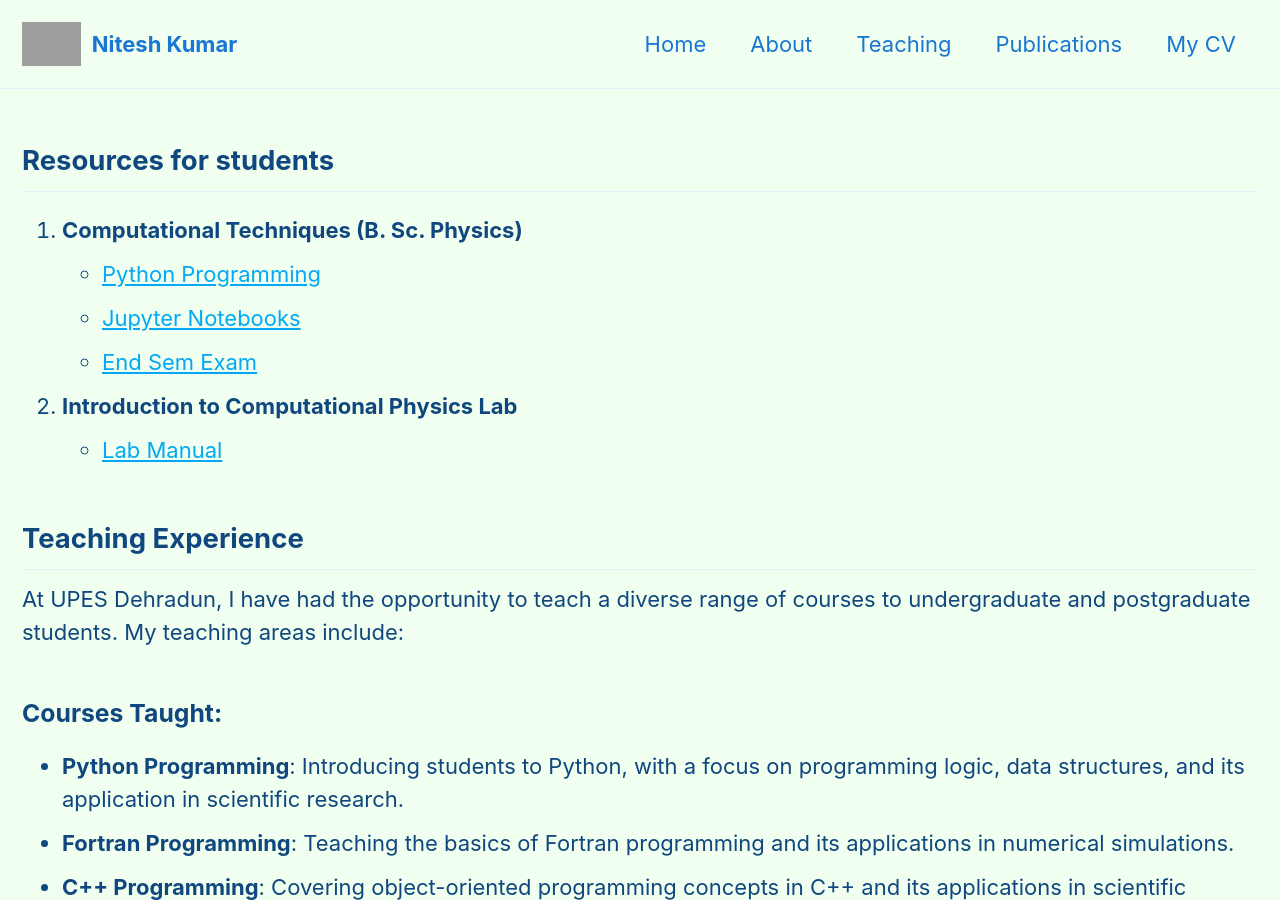
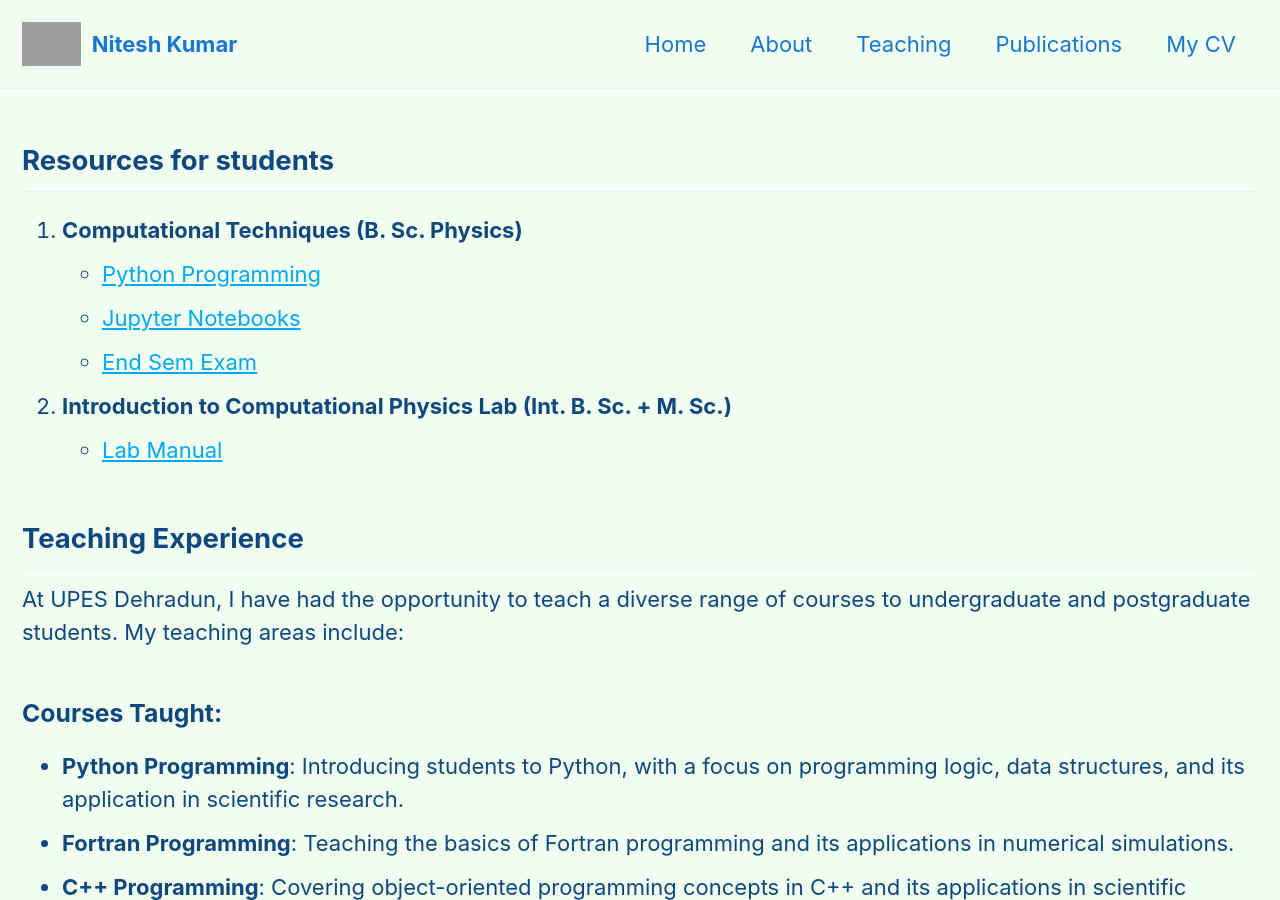
Before and after one commit to niteshchandra039/niteshchandra039.github.io, a Jekyll site: the page built from teaching.md, in a window 1280 px wide and 900 px high. Built offline with Jekyll 4.4.1, drawn with Linux system fonts in a browser that asks for light colours; cached includes are drawn as plain includes; grey boxes are pictures that could not be loaded.

```diff
--- a/teaching.md
+++ b/teaching.md
@@ -10,7 +10,7 @@
     - [Jupyter Notebooks](resources/computational_techniques/python_notes.ipynb)
     - [End Sem Exam](resources/computational_techniques/end_term_project_instructions.pdf)
 
-2. **Introduction to Computational Physics Lab**
+2. **Introduction to Computational Physics Lab (Int. B. Sc. + M. Sc.)**
     - [Lab Manual](resources/computational_physics_lab/lab_manual.pdf)
 
 
```
